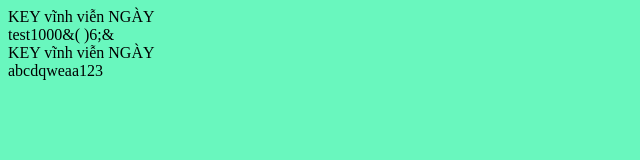
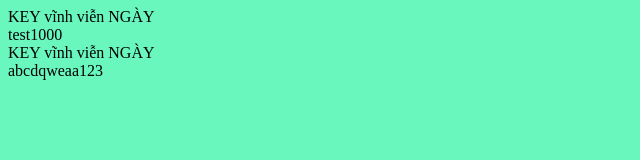
Before and after one commit to Bin63a/test1000, a plain HTML site: page app/index.html in a window 1280 px wide. Shown: the full height of the page, 0-640 px from the left. Drawn offline with Linux system fonts and the light colour scheme; a web font is replaced by a local one.

Commit message:
Update index.html

```diff
--- a/app/index.html
+++ b/app/index.html
@@ -43,7 +43,7 @@
   </head>
   <body>
         <div >
-            KEY vĩnh viễn NGÀY <div id="DAY">test1000&( )6;&</div>
+            KEY vĩnh viễn NGÀY <div id="DAY">test1000</div>
         </div>
     <div >
             KEY vĩnh viễn NGÀY <div id="datalog">abcdqweaa123</div>
```
